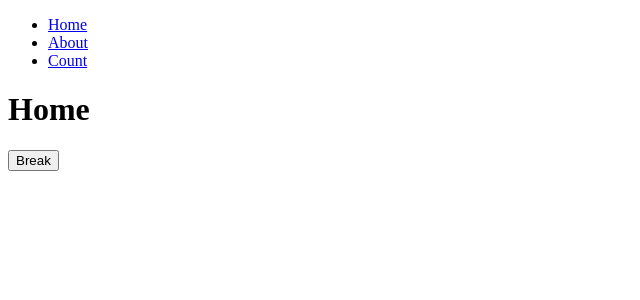
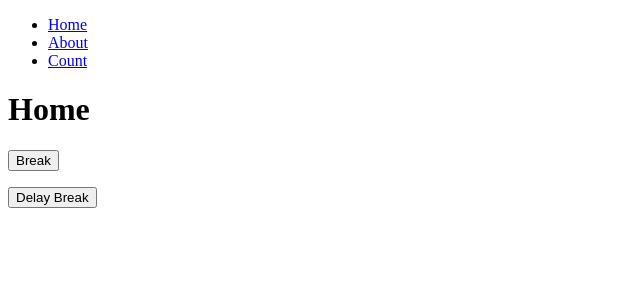
Before and after one commit to pobch/react-sentry, a React (Create React App) app: page / in a window 1280 px wide. Shown: the top 300 px of the page, without its empty margins (0-640 px from the left). Built offline with nearby package versions, Linux system fonts and the light colour scheme.

Commit message:
Add setTimeout error

```diff
--- a/src/Home.tsx
+++ b/src/Home.tsx
@@ -2,6 +2,7 @@ export function Home() {
   return (
     <div>
       <h1>Home</h1>
+      <p>
         <button
           onClick={() => {
             throw new Error('[unhandle excep] onClick error')
@@ -9,6 +10,18 @@ export function Home() {
         >
           Break
         </button>
+      </p>
+      <p>
+        <button
+          onClick={() => {
+            setTimeout(() => {
+              throw new Error('[unhandle excep] setTimeout error')
+            }, 2000)
+          }}
+        >
+          Delay Break
+        </button>
+      </p>
     </div>
   )
 }
```
Lines whose indentation alone changed are shown as unchanged.
